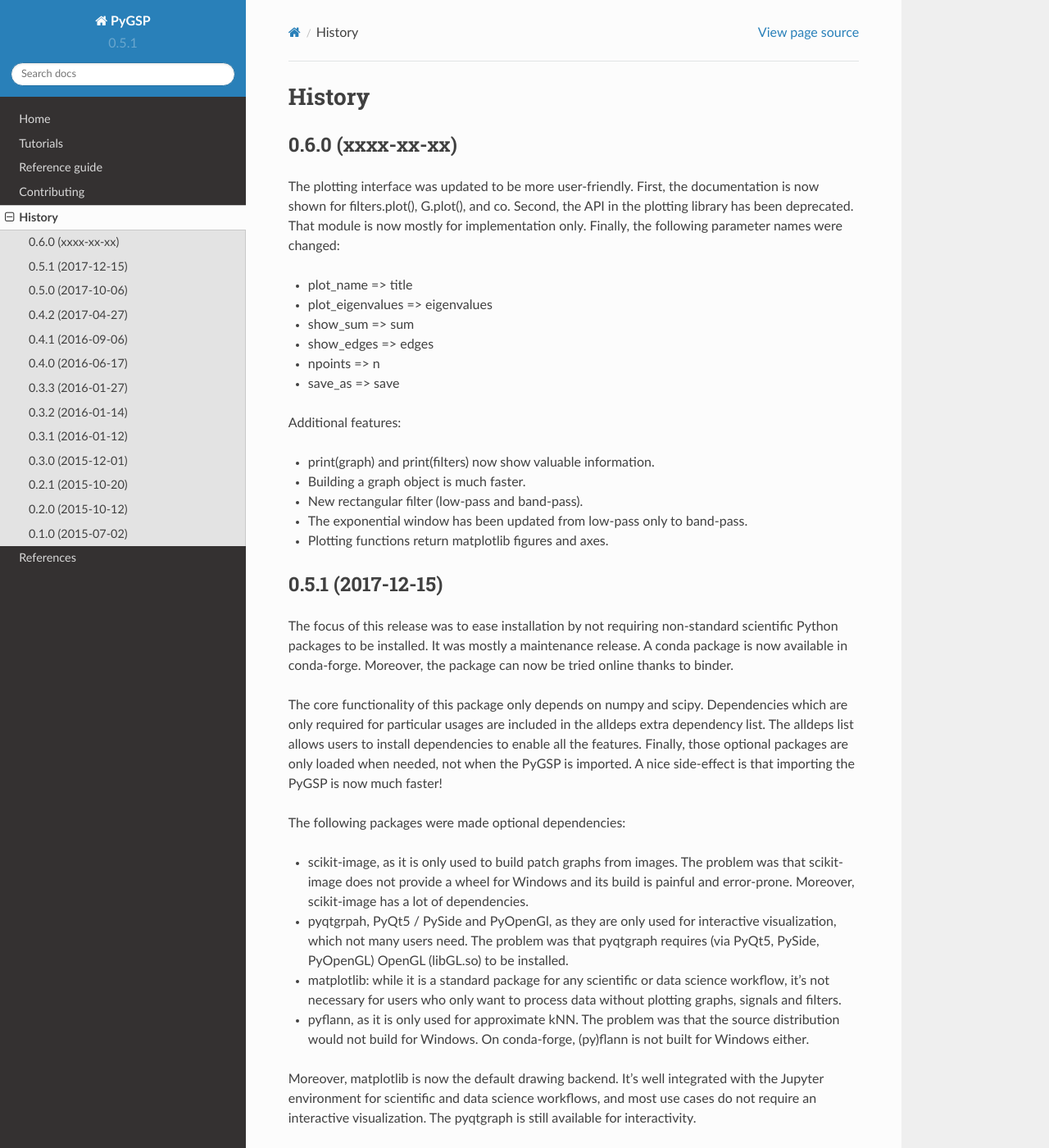
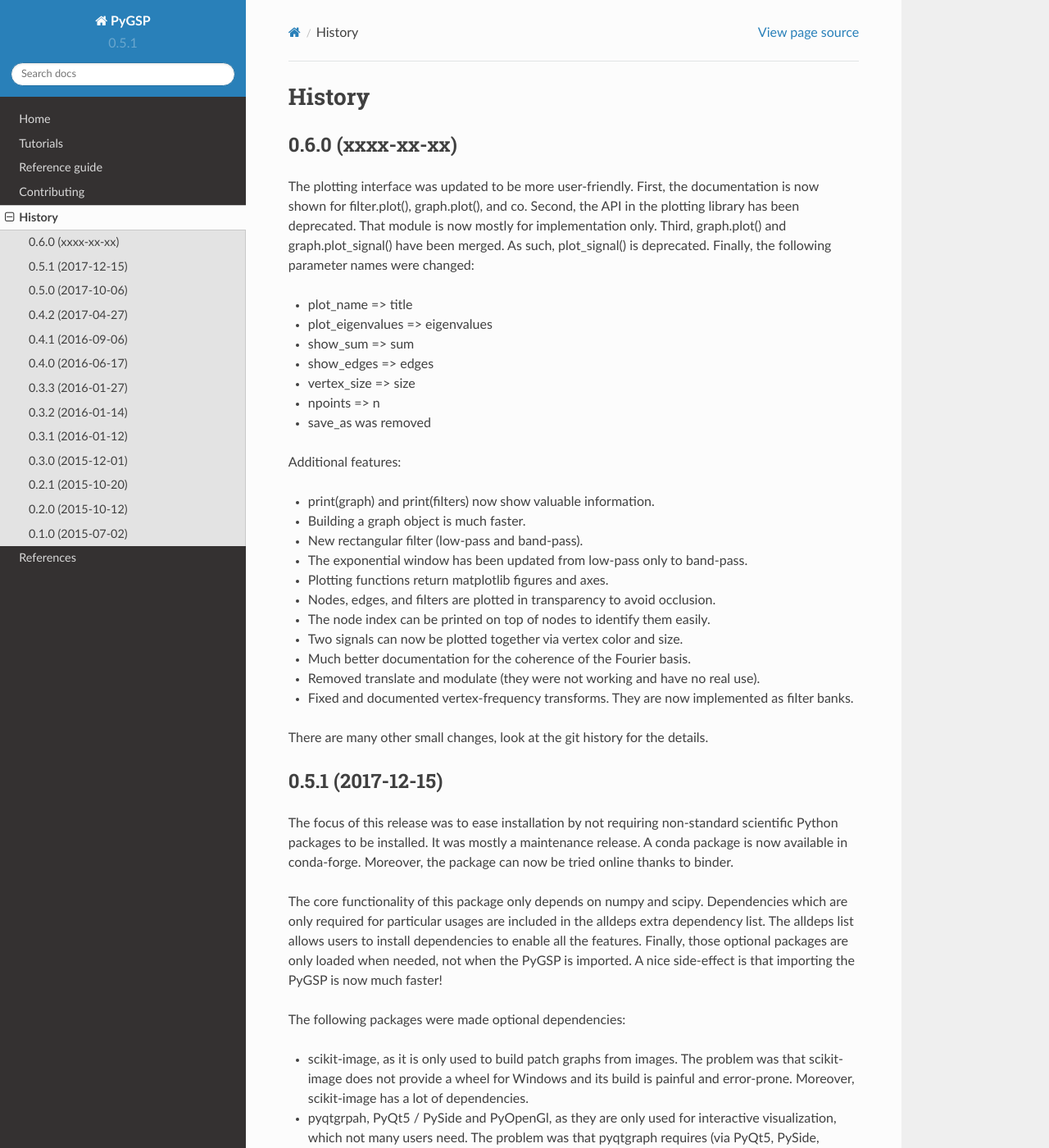
Before and after one commit to epfl-lts2/pygsp, a Sphinx documentation site: the page built from doc/history.rst, in a window 1280 px wide and 1400 px high. Shown: the whole window at 82% size. Built offline with Sphinx 7.4.7 and the Read the Docs theme 2.0.0, drawn with Linux system fonts in a browser that asks for light colours; the version number is read from the project's files by our own code.

Commit message:
update history

```diff
--- a/doc/history.rst
+++ b/doc/history.rst
@@ -6,16 +6,19 @@ History
 ------------------
 
 The plotting interface was updated to be more user-friendly. First, the
-documentation is now shown for filters.plot(), G.plot(), and co. Second, the
+documentation is now shown for filter.plot(), graph.plot(), and co. Second, the
 API in the plotting library has been deprecated. That module is now mostly for
-implementation only. Finally, the following parameter names were changed:
+implementation only. Third, graph.plot() and graph.plot_signal() have been
+merged. As such, plot_signal() is deprecated. Finally, the following parameter
+names were changed:
 
 * plot_name => title
 * plot_eigenvalues => eigenvalues
 * show_sum => sum
 * show_edges => edges
+* vertex_size => size
 * npoints => n
-* save_as => save
+* save_as was removed
 
 Additional features:
 
@@ -24,6 +27,15 @@ Additional features:
 * New rectangular filter (low-pass and band-pass).
 * The exponential window has been updated from low-pass only to band-pass.
 * Plotting functions return matplotlib figures and axes.
+* Nodes, edges, and filters are plotted in transparency to avoid occlusion.
+* The node index can be printed on top of nodes to identify them easily.
+* Two signals can now be plotted together via vertex color and size.
+* Much better documentation for the coherence of the Fourier basis.
+* Removed translate and modulate (they were not working and have no real use).
+* Fixed and documented vertex-frequency transforms.
+  They are now implemented as filter banks.
+
+There are many other small changes, look at the git history for the details.
 
 0.5.1 (2017-12-15)
 ------------------
```
